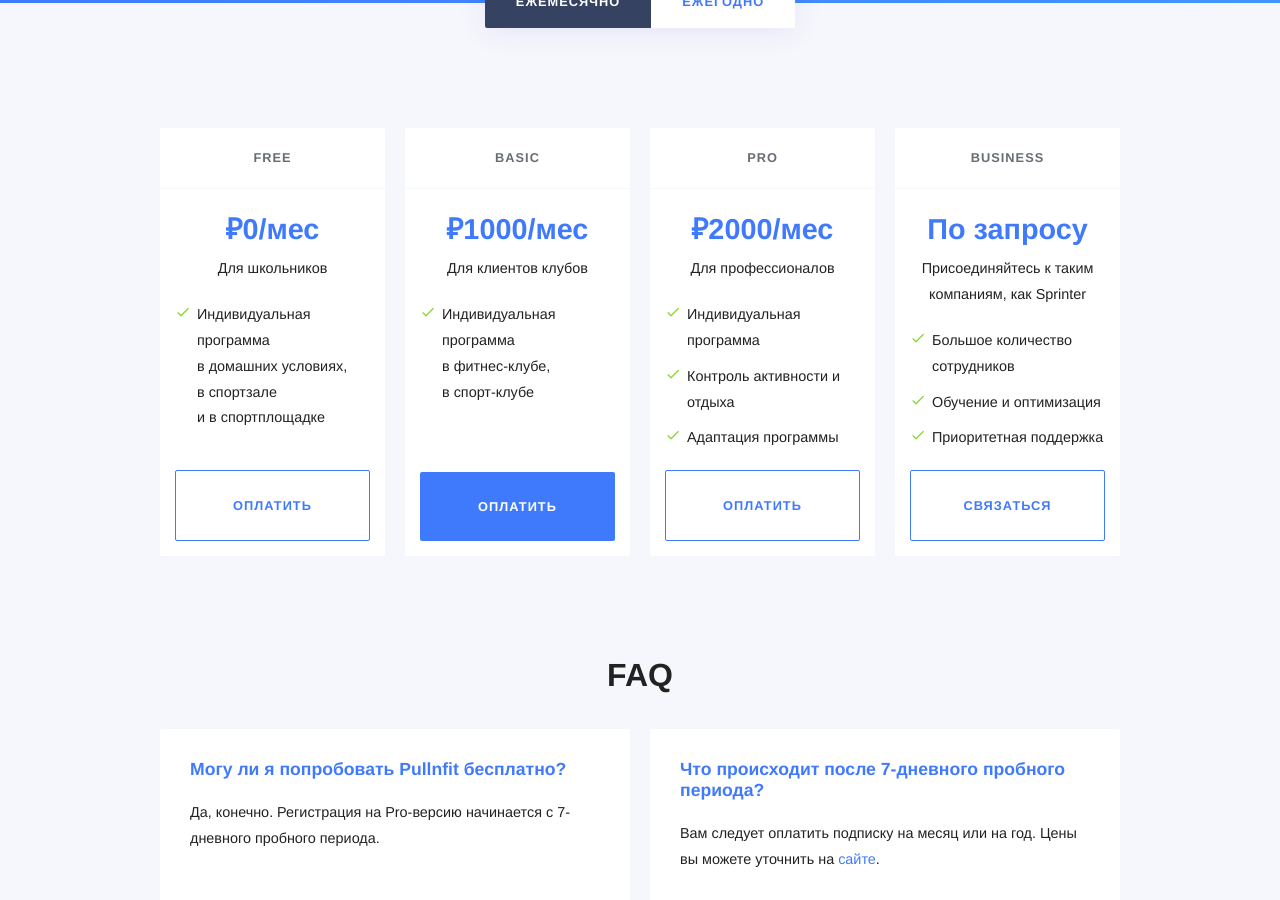
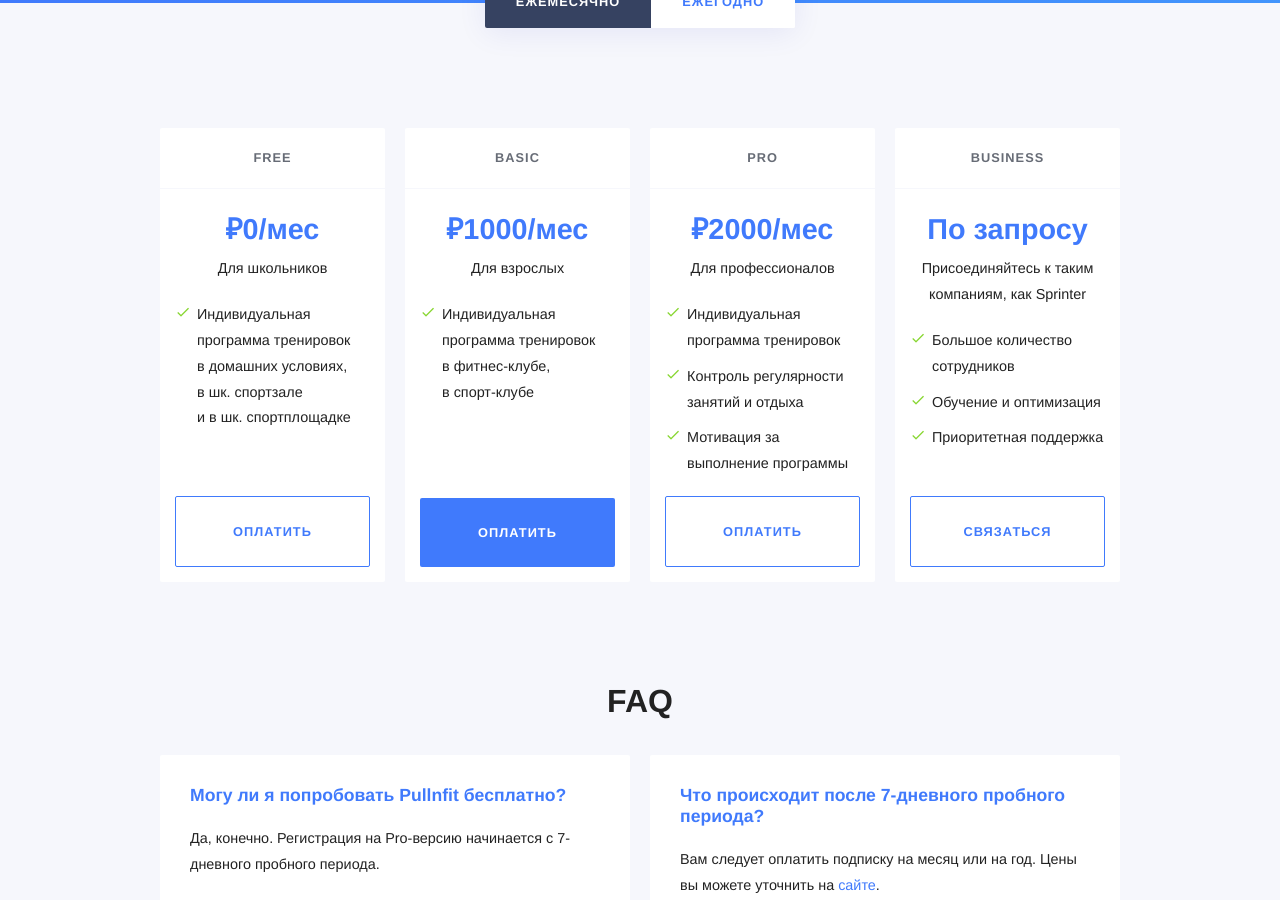
Before and after one commit to RakhimyanTim/adroholic.github.io, a Jekyll site: the page built from pages/pricing.html, in a window 1280 px wide and 900 px high, scrolled down 362 px. Built offline with Jekyll 4.4.1, drawn with Linux system fonts in a browser that asks for light colours; some web fonts are replaced.

Commit message:
Update plans.yml

```diff
--- a/_data/plans.yml
+++ b/_data/plans.yml
@@ -2,20 +2,20 @@
   price: 0
   sub: Для школьников
   features:
-    - Индивидуальная программа <br>в домашних условиях, <br>в спортзале <br>и в спортплощадке
+    - Индивидуальная программа тренировок <br>в домашних условиях, <br>в шк. спортзале <br>и в шк. спортплощадке
 - name: Basic
   price: 1000
-  sub: Для клиентов клубов
+  sub: Для взрослых
   highlight: true
   features:
-    - Индивидуальная программа <br>в фитнес-клубе, <br>в спорт-клубе
+    - Индивидуальная программа тренировок <br>в фитнес-клубе, <br>в спорт-клубе
 - name: Pro
   price: 2000
   sub: Для профессионалов
   features:
-    - Индивидуальная программа
-    - Контроль активности и отдыха
-    - Адаптация программы
+    - Индивидуальная программа тренировок
+    - Контроль регулярности занятий и отдыха
+    - Мотивация за выполнение программы
 - name: Business
   price_alt: По запросу
   sub: Присоединяйтесь к таким компаниям, как Sprinter
```
